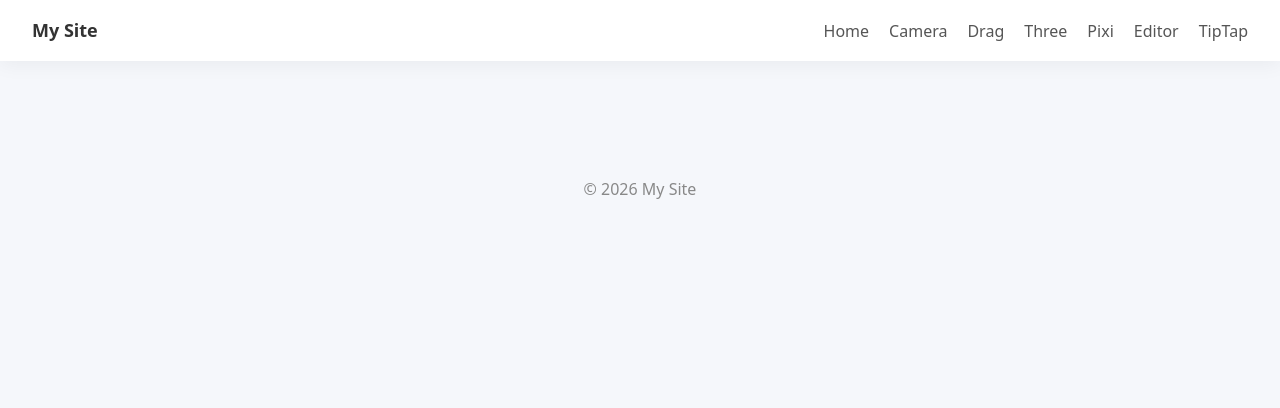
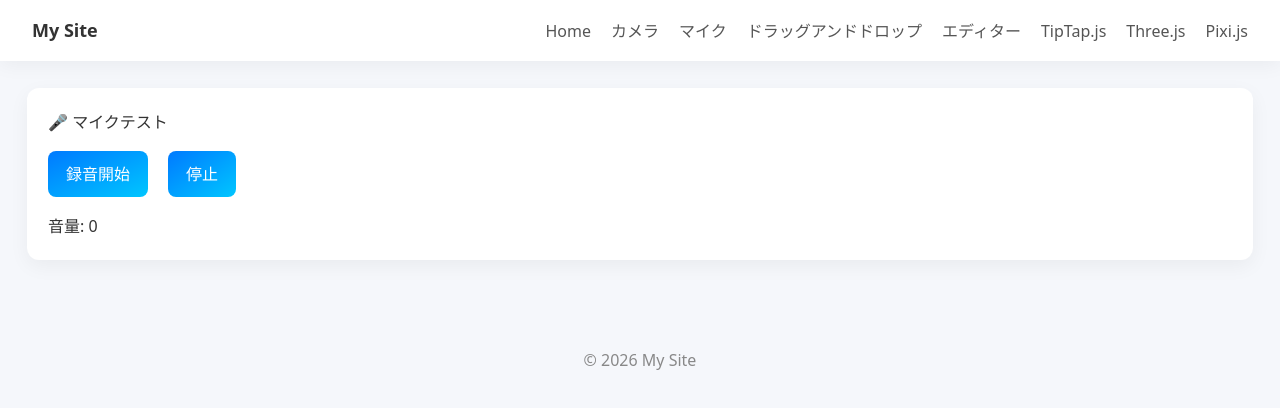
Before and after one commit to applecider-it/javascript-test, a Vue app in the folder src/: page /microphone in a window 1280 px wide. Shown: the top 408 px of the page. Built offline with nearby package versions, Linux system fonts and the light colour scheme.

Commit message:
マイク

```diff
--- a/src/src/App.vue
+++ b/src/src/App.vue
@@ -10,12 +10,13 @@ import { RouterLink, RouterView } from 'vue-router';
     <h1 class="text-[18px] font-semibold">My Site</h1>
     <nav class="nav">
       <RouterLink to="/">Home</RouterLink>
-      <RouterLink to="/camera">Camera</RouterLink>
-      <RouterLink to="/drag">Drag</RouterLink>
-      <RouterLink to="/three">Three</RouterLink>
-      <RouterLink to="/pixi">Pixi</RouterLink>
-      <RouterLink to="/editor">Editor</RouterLink>
-      <RouterLink to="/tiptap">TipTap</RouterLink>
+      <RouterLink to="/camera">カメラ</RouterLink>
+      <RouterLink to="/microphone">マイク</RouterLink>
+      <RouterLink to="/drag">ドラッグアンドドロップ</RouterLink>
+      <RouterLink to="/editor">エディター</RouterLink>
+      <RouterLink to="/tiptap">TipTap.js</RouterLink>
+      <RouterLink to="/three">Three.js</RouterLink>
+      <RouterLink to="/pixi">Pixi.js</RouterLink>
     </nav>
   </header>
 
--- a/src/src/router/index.ts
+++ b/src/src/router/index.ts
@@ -39,6 +39,11 @@ const router = createRouter({
       name: 'tiptap',
       component: () => import('../views/TipTapView.vue'),
     },
+    {
+      path: '/microphone',
+      name: 'microphone',
+      component: () => import('../views/MicrophoneView.vue'),
+    },
   ],
 });
 
--- /dev/null
+++ b/src/src/services/microphone/MicRecorder.ts
@@ -0,0 +1,154 @@
+/**
+ * マイク録音＆音量取得
+ *
+ * ・マイク入力を取得
+ * ・リアルタイムで音量を計測
+ * ・音声を録音してURL化
+ */
+export default class MicRecorder {
+  /** マイクの音声ストリーム（getUserMediaで取得） */
+  private mediaStream: MediaStream | null = null;
+
+  /** 録音用のMediaRecorderインスタンス */
+  private mediaRecorder: MediaRecorder | null = null;
+
+  /** Web Audio API のコンテキスト（音量解析に使用） */
+  private audioContext: AudioContext | null = null;
+
+  /** 周波数データを解析するためのノード */
+  private analyser: AnalyserNode | null = null;
+
+  /** requestAnimationFrameのID（音量更新ループ用） */
+  private animationId: number | null = null;
+
+  // コールバック
+
+  /** 録音中フラグ更新 */
+  setIsRecording: ((flg: boolean) => void) | null = null;
+
+  /** 音量更新 */
+  setVolume: ((val: number) => void) | null = null;
+
+  /** 録音後の音声URL */
+  setAudioUrl: ((val: string) => void) | null = null;
+
+  /** マイク開始（音量取得 + 録音） */
+  start = async () => {
+    try {
+      await this.setupMic();
+
+      this.setupAnalyser();
+
+      this.setupVolumeUpdate();
+
+      this.setupRecorder();
+
+      // 録音中フラグON
+      this.setIsRecording!(true);
+    } catch (err) {
+      // マイク許可拒否やデバイスエラー
+      console.error('マイクエラー:', err);
+    }
+  };
+
+  /** 録音停止 */
+  stop = () => {
+    // 録音停止（onstopが呼ばれる）
+    this.mediaRecorder?.stop();
+
+    // マイクのトラックをすべて停止（デバイス解放）
+    this.mediaStream?.getTracks().forEach((track) => track.stop());
+
+    // AudioContextを閉じる（メモリ解放）
+    if (this.audioContext) {
+      this.audioContext.close();
+    }
+
+    // 音量更新ループ停止
+    if (this.animationId) {
+      cancelAnimationFrame(this.animationId);
+    }
+
+    // 録音中フラグOFF
+    this.setIsRecording!(false);
+  };
+
+  /** マイクのセットアップ */
+  private setupMic = async () => {
+    // マイクの使用許可を取得
+    this.mediaStream = await navigator.mediaDevices.getUserMedia({
+      audio: true,
+    });
+  };
+
+  /** 音量解析のセットアップ */
+  private setupAnalyser = () => {
+    // AudioContextを作成（音声処理の基盤）
+    this.audioContext = new AudioContext();
+
+    // マイク入力をAudioNodeとして扱う
+    const source = this.audioContext.createMediaStreamSource(this.mediaStream!);
+
+    // 周波数データを取得するためのAnalyserNodeを作成
+    this.analyser = this.audioContext.createAnalyser();
+
+    // FFTサイズ（小さいほど軽量・荒い解析）
+    this.analyser.fftSize = 256;
+
+    // マイク → analyser に接続
+    source.connect(this.analyser);
+  };
+
+  /** 音量の取得ループのセットアップと開始処理 */
+  private setupVolumeUpdate = () => {
+    // 周波数データを格納する配列
+    const data = new Uint8Array(this.analyser!.frequencyBinCount);
+
+    const updateVolume = () => {
+      // 周波数データを配列に格納（0〜255）
+      this.analyser!.getByteFrequencyData(data);
+
+      // 平均値を取って簡易的な音量として扱う
+      const avg = data.reduce((a, b) => a + b, 0) / data.length;
+
+      // UIへ反映（四捨五入）
+      this.setVolume!(Math.round(avg));
+
+      // 次フレームでも更新（ループ）
+      this.animationId = requestAnimationFrame(updateVolume);
+
+      console.log('updateVolume', this.animationId);
+    };
+
+    // 音量取得ループ開始
+    updateVolume();
+  };
+
+  /** 録音処理のセットアップと開始処理 */
+  private setupRecorder = () => {
+    // MediaRecorder生成
+    this.mediaRecorder = new MediaRecorder(this.mediaStream!);
+
+    /** 録音データの断片 */
+    const chunks: Blob[] = [];
+
+    // 録音データ初期化
+
+    // データが分割で届くたびに保存
+    this.mediaRecorder.ondataavailable = (e) => {
+      chunks.push(e.data);
+    };
+
+    // 録音停止時に呼ばれる
+    this.mediaRecorder.onstop = () => {
+      // Blobにまとめる
+      const blob = new Blob(chunks, { type: 'audio/webm' });
+
+      // 再生用URLを生成して外部に渡す
+      this.setAudioUrl!(URL.createObjectURL(blob));
+    };
+
+    // 録音開始
+    this.mediaRecorder.start();
+  };
+}
--- /dev/null
+++ b/src/src/views/MicrophoneView.vue
@@ -0,0 +1,59 @@
+<script setup lang="ts">
+import { ref, onMounted, onUnmounted } from 'vue';
+
+import MicRecorder from '@/services/microphone/MicRecorder';
+
+const app = ref<MicRecorder | null>(null);
+
+const isRecording = ref(false);
+const volume = ref(0);
+const audioUrl = ref<string | null>(null);
+
+const start = () => {
+  app.value!.start();
+};
+const stop = () => {
+  app.value!.stop();
+};
+
+onMounted(() => {
+  app.value = new MicRecorder();
+  app.value!.setIsRecording = (flg) => {
+    isRecording.value = flg;
+  };
+  app.value!.setVolume = (val) => {
+    volume.value = val;
+  };
+  app.value!.setAudioUrl = (val) => {
+    audioUrl.value = val;
+  };
+});
+onUnmounted(() => {
+  app.value!.stop();
+});
+</script>
+
+<template>
+  <div class="app-card space-y-4">
+    <h2>🎤 マイクテスト</h2>
+
+    <div class="space-x-5">
+      <button @click="start" :disabled="isRecording" class="app-btn-primary">
+        録音開始
+      </button>
+
+      <button @click="stop" :disabled="!isRecording" class="app-btn-primary">
+        停止
+      </button>
+
+      <span v-if="isRecording">録音中</span>
+    </div>
+
+    <p>音量: {{ volume }}</p>
+
+    <div v-if="audioUrl">
+      <h3>録音結果</h3>
+      <audio :src="audioUrl" controls />
+    </div>
+  </div>
+</template>
```
